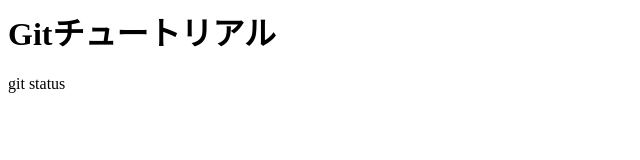
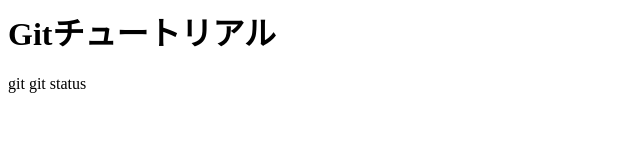
Before and after one commit to poi-poi-git/git_tutorial, a plain HTML site: page index.html in a window 1280 px wide. Shown: the full height of the page, 0-640 px from the left. Drawn offline with Linux system fonts and the light colour scheme.

Commit message:
コミットコメント

```diff
--- a/index.html
+++ b/index.html
@@ -1,2 +1,2 @@
 <h1>Gitチュートリアル</h1>
-<p>git status</p>
+<p>git git status</p>
```
